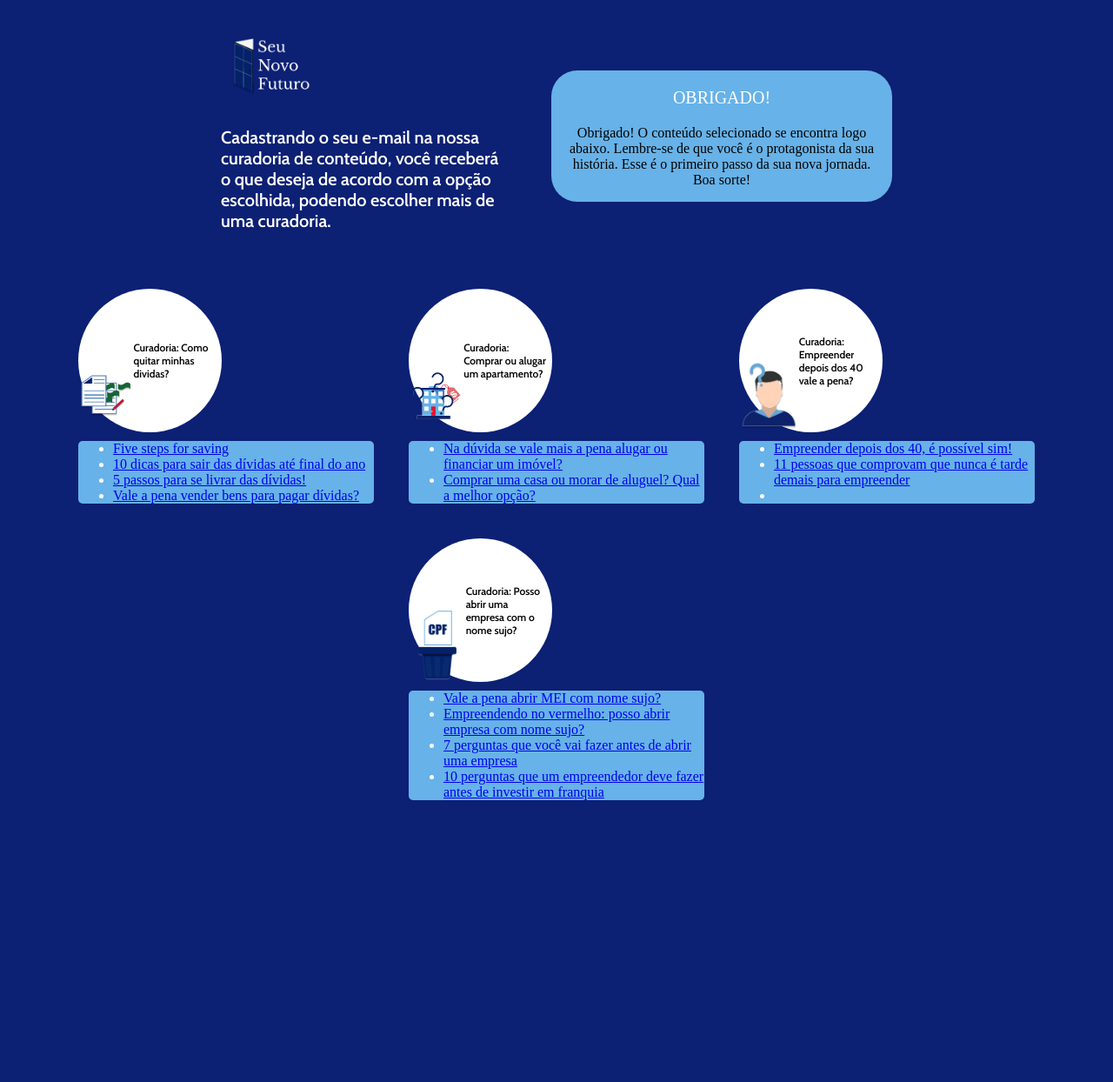
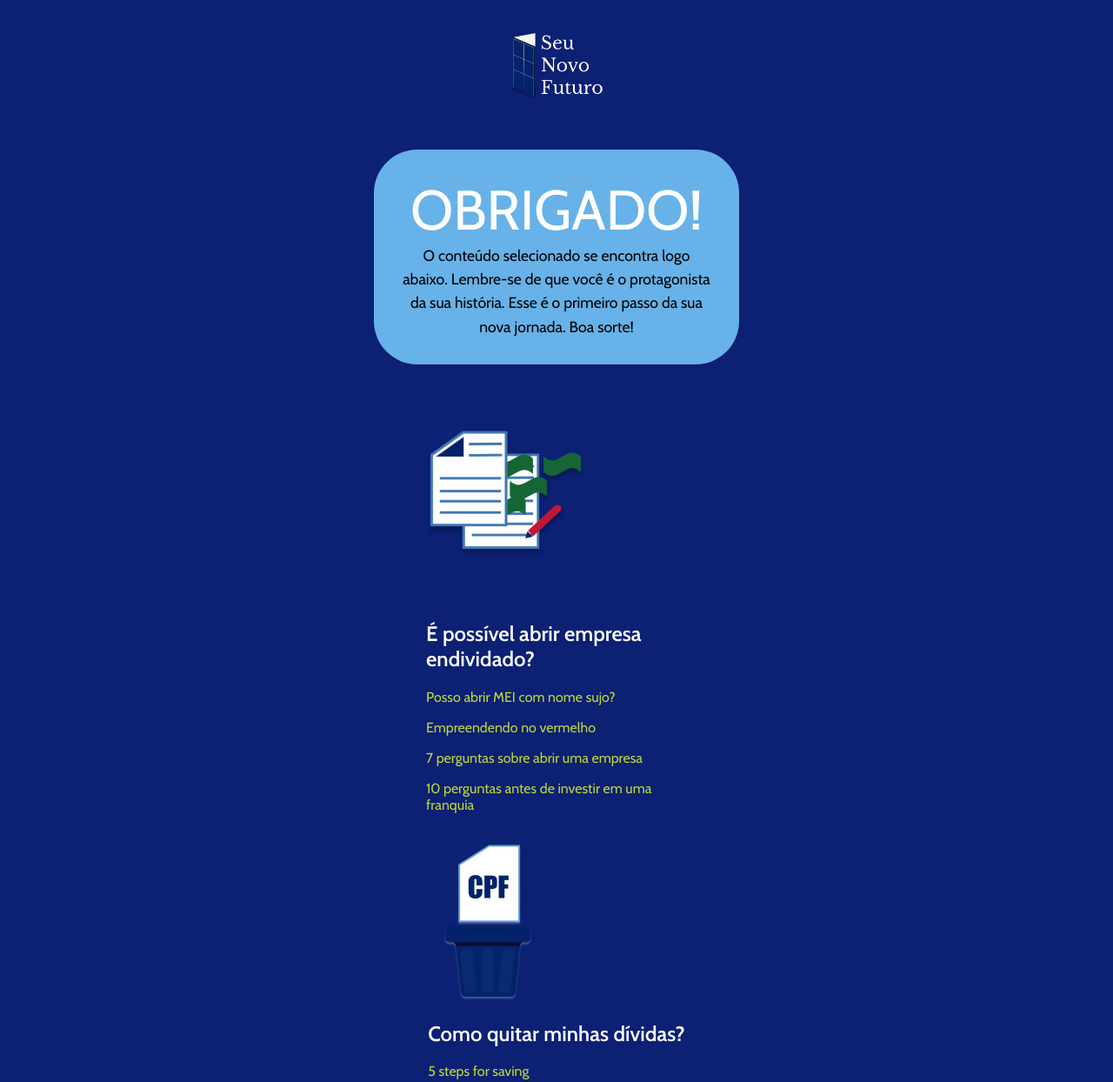
Before and after one commit to g-gamados/theleads, a plain HTML site: page thankyou.html in a window 1280 px wide. Shown: the top 1244 px of the page at 87% size. Before the commit the page ends 956 px from the top, so only its background shows below. Drawn offline with nearby package versions, Linux system fonts and the light colour scheme.

Commit message:
pagina de obrigada alterada

```diff
--- a/css/thankyou.css
+++ b/css/thankyou.css
@@ -1,15 +1,7 @@
 @import url('https://fonts.googleapis.com/css?family=Cabin:400,600&display=swap');
 
-body {
- margin: 0;
-}
 
 header {
-    height: 100px;
-    /* box-shadow:  2px 2px 0 rgba(0,0,0,0.14),0 3px 1px -2px rgba(0,0,0,0.12),0 1px 5px 0 rgba(0,0,0,0.2) */
-}
-
-.tamanho-img {
     height: 100px;
 }
 
@@ -26,13 +18,19 @@ header {
     margin: 16px;
 }
 
+.tamanho-img {
+    display: flex;
+    justify-content: center;
+    height: 120px;
+}
+
 .blocos-grandes {
     width: 360px;
-    margin: 10px;
+    margin-top: 40px;
 }
 
 .texto-cadastro {
-    font-family: Cabin, sans;
+    font-family: "Cabin", Arial, Helvetica, sans-serif;
     font-weight: 600;
     font-size: 20px;
     line-height: 24px;
@@ -42,47 +40,69 @@ header {
 .destaque {
     background-color: #67b2e8;
     text-align: center;
-    border-radius: 30px;
+    border-radius: 50px;
     color: #000;
-    padding: 0px 16px;
+    padding: 30px;
 }
 
 .titulo-destaque {
-    font-size: 20px;
+    font-family: "Cabin", Arial, Helvetica, sans-serif;
+    font-size: 4rem;
     color: #fff;
+    margin: 0;
 }
 
-.texto-curadoria {
-    color: black;
-    font-size: 12px;
-    font-family: Cabin, sans;
-    font-weight: 600;
-    width: 95px;
+.texto-obrigado {
+    font-family: "Cabin", Arial, Helvetica, sans-serif;
+    font-size: 1.1rem;
+    line-height: 1.7rem;
+    color: #000;
+    margin: 0;
 }
 
-.circulo {
-    height: 165px;
-    width: 165px;
-    color: #000;
-    background-color: #fff;
-    border-radius: 50%;
-    margin: 10px;
+.curadoria {
+    width: 50%;
     display: flex;
-    align-items: center;
+    flex-wrap: wrap;
+    justify-content: center;
+    align-items: baseline;
+    margin: 0 auto;
 }
 
-.img-circulo {
-    height: 80px;
-    margin: 2px;
+.bloco1, .bloco2, .bloco3, .bloco4, .bloco5 {
+    max-width: 300px;
+    margin: 10px;
 }
 
-.canto-inferior {
-   align-self: flex-end;
+.bloco1, .bloco2, .bloco3, .bloco4, .bloco5 > h2 {
+    font-family: "Cabin", Arial, Helvetica, sans-serif;
+    font-size: 3rem;
 }
-.lista {
-    background-color: #67b2e8;
-    text-align: left;
-    border-radius: 5px;
-    color: #fff;
-    margin: 10px;
+
+.bloco1, .bloco2, .bloco3, .bloco4, .bloco5 > p {
+    font-family: "Cabin", Arial, Helvetica, sans-serif;
+    font-size: 1rem;
 }
+
+ a {
+    font-family: "Cabin", Arial, Helvetica, sans-serif;
+    font-size: 1rem;
+    text-decoration: none;
+    color: #bbd839;
+    transition: all ease-out 0.2s;
+}
+
+a:hover {
+    font-family: "Cabin", Arial, Helvetica, sans-serif;
+    font-size: 1rem;
+    text-decoration: none;
+    color: rgb(136, 210, 245);
+    text-shadow: 1px 1px 1px rgba(255, 255, 255, 0.747);
+}
+
+a:visited {
+    font-family: "Cabin", Arial, Helvetica, sans-serif;
+    font-size: 1rem;
+    text-decoration: none;
+    color: #67b2e8;
+}
--- a/thankyou.html
+++ b/thankyou.html
@@ -8,82 +8,80 @@
 </head>
     <body class="dark-background">
         <div class="flex">
-        <div class="blocos-grandes">
             <header>
                 <img class="tamanho-img" src="./img/logo.png"></img>
             </header>
-            <p class="texto-cadastro">
-                Cadastrando o seu e-mail na nossa
-                curadoria de conteúdo, você receberá
-                o que deseja de acordo com a opção
-                escolhida, podendo escolher mais de
-                uma curadoria.
-            </p>
         </div>
-        <div class="blocos-grandes destaque">
-            <p class="titulo-destaque">OBRIGADO!</p>
-            <p>
-                Obrigado! O conteúdo selecionado se encontra logo abaixo. Lembre-se de que você é o protagonista da sua história. Esse é o primeiro passo da sua nova jornada. Boa sorte!
-            </p>
+        <div class="flex">
+            <div class="blocos-grandes destaque">
+                <p class="titulo-destaque">OBRIGADO!</p>
+                <p class="texto-obrigado">
+                    O conteúdo selecionado se encontra logo abaixo. Lembre-se de que você é o protagonista da sua história. Esse é o primeiro passo da sua nova jornada. Boa sorte!
+                </p>
+            </div>
         </div>
     </div>
-    <div class="flex">
-        <div class="blocos-grandes">
-        <div class="circulo">
-            <img class="img-circulo canto-inferior" src="./img/icone_1.png"></img>
-            <p class="texto-curadoria">
-                Curadoria: Como quitar minhas dividas?
-            </p>
-        </div>
-            <ul class="lista">
-                <li><a href="https://ifttt.com/discover/five_steps_for_saving">Five steps for saving</a> </li>
-                <li><a href="https://www.serasaconsumidor.com.br/ensina/seu-nome-limpo/10-passos-para-sair-das-dividas/">10 dicas para sair das dívidas até final do ano</a></li>
-                <li><a href="https://mepoupenaweb.uol.com.br/videos/5-passos-para-se-livrar-das-dividas/">5 passos para se livrar das dívidas!</a></li>
-                <li><a href="https://edumoreira.com.br/vale-a-pena-vender-bens-para-pagar-dividas/">Vale a pena vender bens para pagar dívidas?</a></li>
-            </ul>
-        </div>
-        <div class="blocos-grandes">
-        <div class="circulo">
-            <img class="img-circulo canto-inferior" src="./img/icone_2.png"></img>
-            <p class="texto-curadoria">
-                Curadoria: Comprar ou alugar um apartamento?
-            </p>
-        </div>
-            <ul class="lista">
-                <li><a href="https://mepoupenaweb.uol.com.br/simuladores-online-de-investimentos/simulador-alugar-ou-financiar/">Na dúvida se vale mais a pena alugar ou financiar um imóvel?</a> </li>
-                <li><a href="https://blog.bcredi.com.br/comprar-casa-ou-morar-de-aluguel-qual-a-melhor-opcao/">Comprar uma casa ou morar de aluguel? Qual a melhor opção?</a></li>
+</div>
 
-            </ul>
+
+
+<!-- curadoria  -->
+
+    <div class="curadoria">
+        <div class="bloco1">
+            <img src="img/icone_1.png" />
+            <h2>É possível abrir empresa endividado?</h2>
+            <a href="https://blog.meifacil.com/obrigacoes-do-mei/posso-abrir-mei-com-nome-sujo/" target="blank"><p>Posso abrir MEI com nome sujo?</p></a>
+
+            <a href="https://www.contabilizei.com.br/contabilidade-online/empreendendo-no-vermelho-posso-abrir-empresa-com-nome-sujo/" target="blank"><p>Empreendendo no vermelho</p></a>
+
+            <a href="https://etikasolucoes.com.br/7-perguntas-abrir-uma-empresa/" target="blank"><p>7 perguntas sobre abrir uma empresa</p></a>
+
+            <a href="https://inoivandofranquias.com.br/10-perguntas-antes-de-investir-em-franquia/" target="blank"><p>10 perguntas antes de investir em uma franquia</p></a>
+
         </div>
 
-        <div class="blocos-grandes">
-        <div class="circulo">
-            <img class="img-circulo canto-inferior" src="./img/icone_3.png"></img>
-            <p class="texto-curadoria">
-                Curadoria: Empreender depois dos 40 vale a pena?
-            </p>
-        </div>
-            <ul class="lista">
-                <li><a href="https://administradores.com.br/artigos/empreender-depois-dos-40-e-possivel-sim">Empreender depois dos 40, é possível sim!</a> </li>
-                <li><a href="https://www.startse.com/noticia/empreendedores/11-pessoas-que-comprovam-que-nunca-e-tarde-demais-para-empreender">11 pessoas que comprovam que nunca é tarde demais para empreender</a></li>
-                <li><a href="http://vanessarodrigues.net.br/empreender-depois-dos-40/"><title>8 Dicas Para Empreender Depois dos 40 | Preparadas Para Empreender</title></a></li>
-            </ul>
-        </div>
-        <div class="blocos-grandes">
-        <div class="circulo">
-            <img class="img-circulo canto-inferior" src="./img/icone_4.png"></img>
-            <p class="texto-curadoria">
-                Curadoria: Posso abrir uma empresa com o nome sujo?
-            </p>
+        <div class="bloco2">
+            <img src="img/icone_4.png" />
+            <h2>Como quitar minhas dívidas?</h2>
+
+            <a href="https://ifttt.com/discover/five_steps_for_saving" target="blank"><p>5 steps for saving</p></a>
+
+            <a href="https://www.serasaconsumidor.com.br/ensina/seu-nome-limpo/10-passos-para-sair-das-dividas/" target="blank"><p>10 passos para sair das dívidas</p></a>
+
+            <a href="https://mepoupenaweb.uol.com.br/videos/5-passos-para-se-livrar-das-dividas/" target="blank"><p>Passos para se ver livre das dívidas</p></a>
+
+            <a href="https://edumoreira.com.br/vale-a-pena-vender-bens-para-pagar-dividas/" target="blank"><p>Vale a pena vender bens para pagar dívida?</p></a>
         </div>
 
-            <ul class="lista">
-                <li><a href="https://blog.meifacil.com/obrigacoes-do-mei/posso-abrir-mei-com-nome-sujo/">Vale a pena abrir MEI com nome sujo?</a> </li>
-                <li><a href="https://www.contabilizei.com.br/contabilidade-online/empreendendo-no-vermelho-posso-abrir-empresa-com-nome-sujo/">Empreendendo no vermelho: posso abrir empresa com nome sujo?</a></li>
-                <li><a href="https://etikasolucoes.com.br/7-perguntas-abrir-uma-empresa/">7 perguntas que você vai fazer antes de abrir uma empresa</a></li>
-                <li><a href="https://inoivandofranquias.com.br/10-perguntas-antes-de-investir-em-franquia/">10 perguntas que um empreendedor deve fazer antes de investir em franquia</a></li>
-            </ul>
+        <div class="bloco3">
+            <img src="img/icone_3.png" />
+            <h2>Empreender depois dos 40 vale a pena?</h2>
+
+            <a href="https://administradores.com.br/artigos/empreender-depois-dos-40-e-possivel-sim" target="blank"><p>É possível sim!</p></a>
+
+            <a href="https://www.startse.com/noticia/empreendedores/11-pessoas-que-comprovam-que-nunca-e-tarde-demais-para-empreender" target="blank"><p>11 pessoas que comprovam que nunca é tarde para empreender</p></a>
+
+            <a href="http://vanessarodrigues.net.br/empreender-depois-dos-40/" target="blank"><p>Empreender depois dos 40</p></a>
+
+            <a href="https://revistapegn.globo.com/Opiniao-Empreendedora/noticia/2019/08/empreendedores-com-mais-de-50-anos-estao-ganhando-relevancia-no-brasil.html" target="blank"><p>Empreendedores com mais de 50 anos estão ganhando relevância</p></a>
+        </div>
+
+        <div class="bloco4">
+            <img src="img/icone_2.png" />
+            <h2>Eu deveria alugar ou comprar um apartamento?</h2>
+
+            <a href="https://blog.bcredi.com.br/comprar-casa-ou-morar-de-aluguel-qual-a-melhor-opcao/" target="blank"><p>Comprar casa ou morar de aluguel?</p></a>
+
+            <a href="https://mepoupenaweb.uol.com.br/simuladores-online-de-investimentos/simulador-alugar-ou-financiar/" target="blank"><p>Simuladores online de investimento para descobrir o que vale mais a pena</p></a>
+
+            <a href="https://mepoupenaweb.uol.com.br/simuladores-online-de-investimentos/simulador-alugar-ou-financiar/" target="blank"><p>Alugar ou financiar? Mais um simulador para tirar a prova!</p></a>
+
+            <a href="https://epocanegocios.globo.com/colunas/Seu-Planejamento-Financeiro/noticia/2019/09/do-ponto-de-vista-financeiro-e-melhor-alugar-ou-comprar-um-apartamento.html" target="blank"><p>O que é melhor do ponto de vista financeiro? </p></a>
         </div>
     </div>
+
+<!-- fim da curadoria  -->
+
 </body>
 </html>
```
